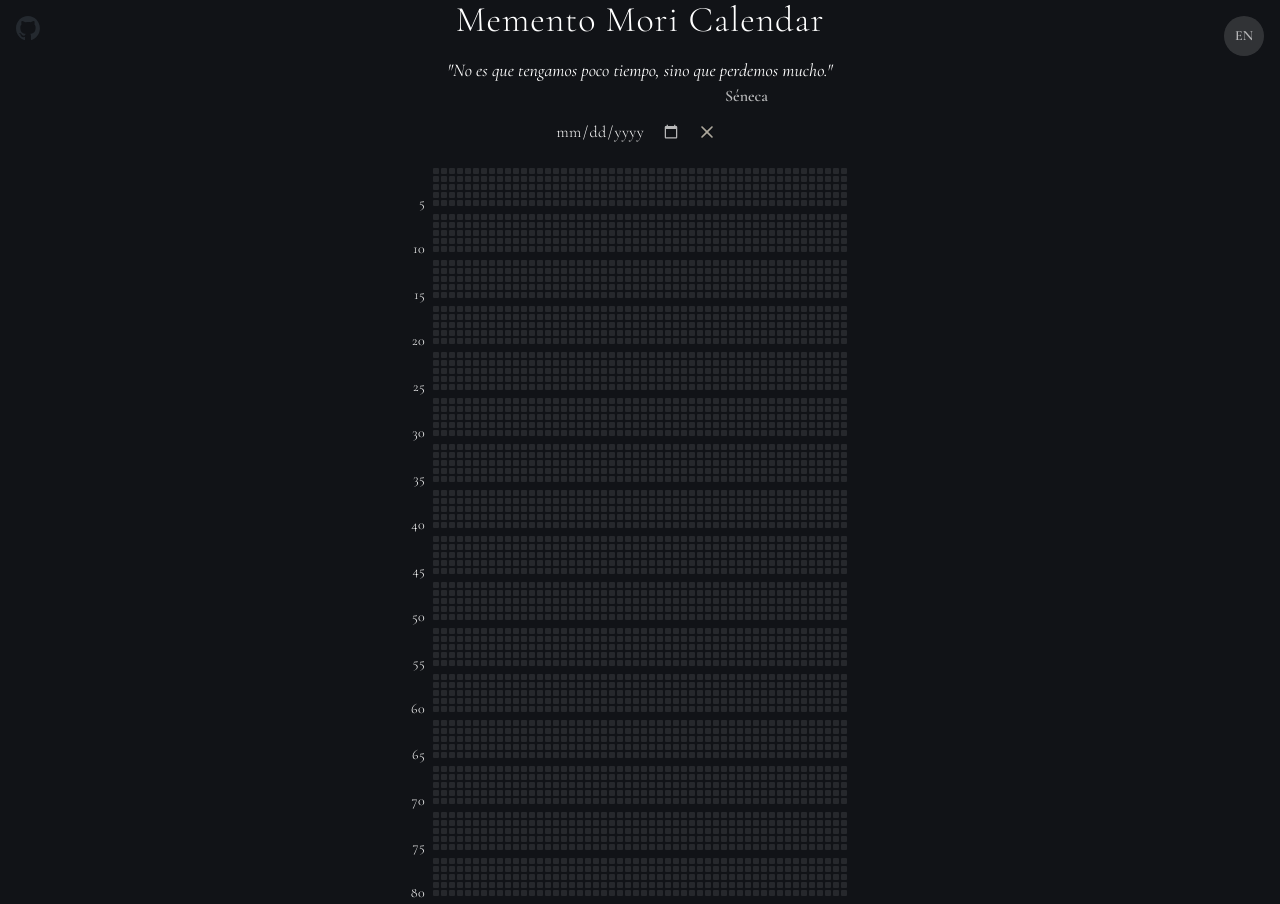
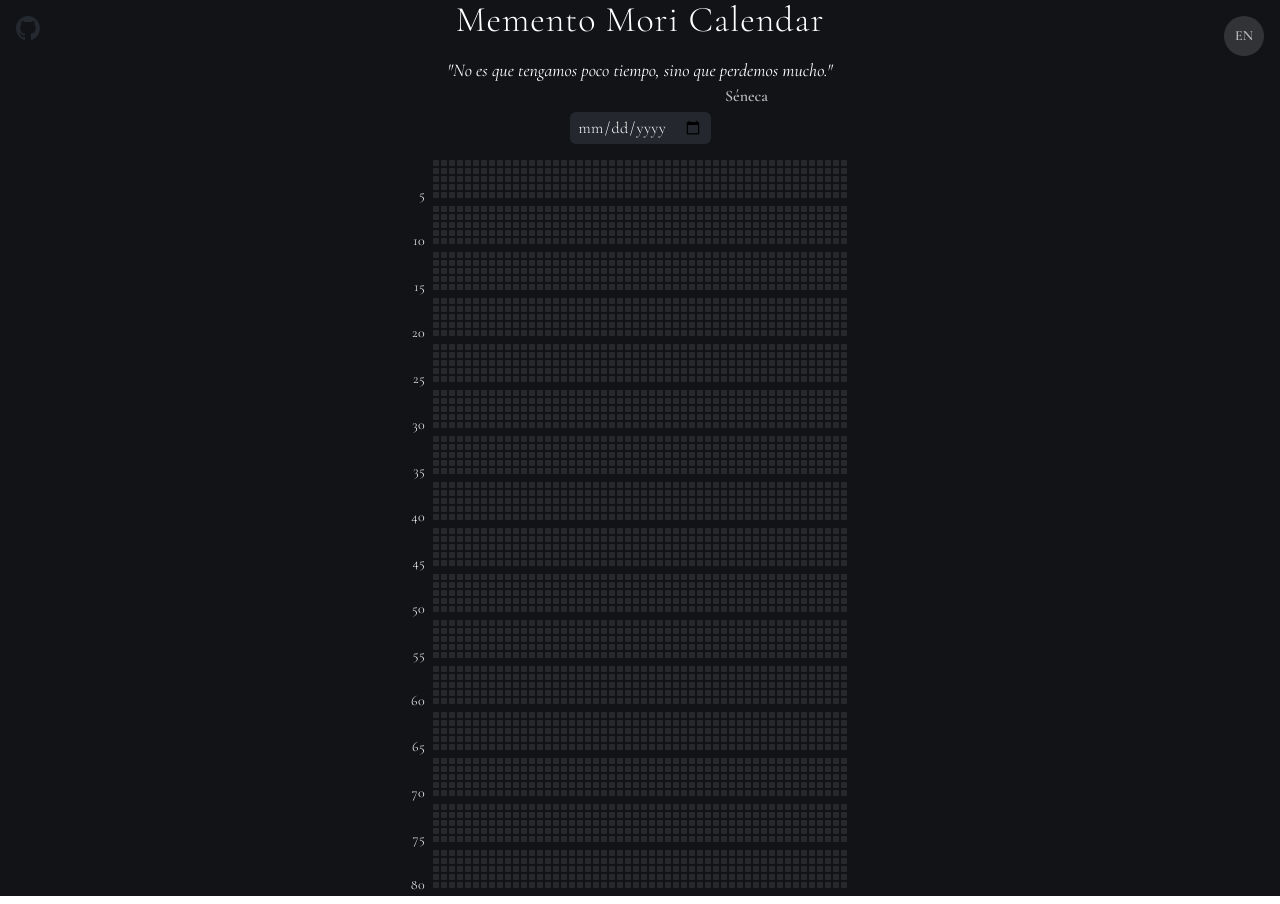
Before and after one commit to vladimir-loza/memento-mori-calendar, a React (Vite) app: page / in a window 1280 px wide. Built offline with nearby package versions, Linux system fonts and the light colour scheme.

Commit message:
style(BirthInput): remove native styles

```diff
--- a/src/components/BirthInput.tsx
+++ b/src/components/BirthInput.tsx
@@ -1,4 +1,3 @@
-import { useTranslation } from 'react-i18next';
 import { formatDateForInput } from "../utils";
 
 type Props = {
@@ -7,7 +6,6 @@ type Props = {
 }
 
 export const BirthInput = ({ onChange, value }: Props) => {
-  const { t } = useTranslation();
 
   const handleChange = (e: React.ChangeEvent<HTMLInputElement>) => {
     const dateString = e.target.value;
@@ -20,19 +18,15 @@ export const BirthInput = ({ onChange, value }: Props) => {
     }
   };
 
-  const handleReset = () => {
-    onChange(null);
-  };
-
   return (
     <div className="mb-4 flex items-center gap-2 relative">
       <input
         type="date"
         value={formatDateForInput(value)}
         onChange={handleChange}
-        className="font-display font-thin tracking-wide bg-transparent border-none border-b border-white/30 text-white py-2 w-full text-base outline-none transition-[border-color] duration-200 focus:border-white/70 birth-date-input"
+        className="font-display font-thin tracking-wide bg-[#393E46]/50 border-none border-b border-white/30 text-white  w-full text-base outline-none transition-[border-color] duration-200 focus:border-white/70 birth-date-input rounded-md px-2 py-1"
       />
-      <button
+      {/* <button
         type="button"
         onClick={handleReset}
         className="bg-transparent border-none text-white cursor-pointer p-2 flex items-center justify-center opacity-70 transition-opacity duration-200 shrink-0 hover:opacity-100 focus:outline-none focus:opacity-100"
@@ -44,7 +38,7 @@ export const BirthInput = ({ onChange, value }: Props) => {
           className="w-5 h-5"
           style={{ filter: 'invert(1)' }}
         />
-      </button>
+      </button> */}
     </div>
   )
 }
--- a/src/index.css
+++ b/src/index.css
@@ -21,39 +21,3 @@
     font-family: 'Cormorant Garamond', Georgia, serif;
   }
 }
-
-.birth-date-input::-webkit-calendar-picker-indicator {
-  filter: invert(1);
-  cursor: pointer;
-  opacity: 0.7;
-  transition: opacity 0.2s;
-}
-
-.birth-date-input::-webkit-calendar-picker-indicator:hover {
-  opacity: 1;
-}
-
-.birth-date-input::-webkit-datetime-edit-text {
-  color: white;
-}
-
-.birth-date-input::-webkit-datetime-edit-month-field,
-.birth-date-input::-webkit-datetime-edit-day-field,
-.birth-date-input::-webkit-datetime-edit-year-field {
-  color: white;
-}
-
-.birth-date-input::-webkit-datetime-edit-month-field:focus,
-.birth-date-input::-webkit-datetime-edit-day-field:focus,
-.birth-date-input::-webkit-datetime-edit-year-field:focus {
-  background-color: rgba(255, 255, 255, 0.1);
-  color: white;
-}
-
-.birth-date-input::-moz-placeholder {
-  color: rgba(255, 255, 255, 0.5);
-}
-
-.birth-date-input::placeholder {
-  color: rgba(255, 255, 255, 0.5);
-}
```
